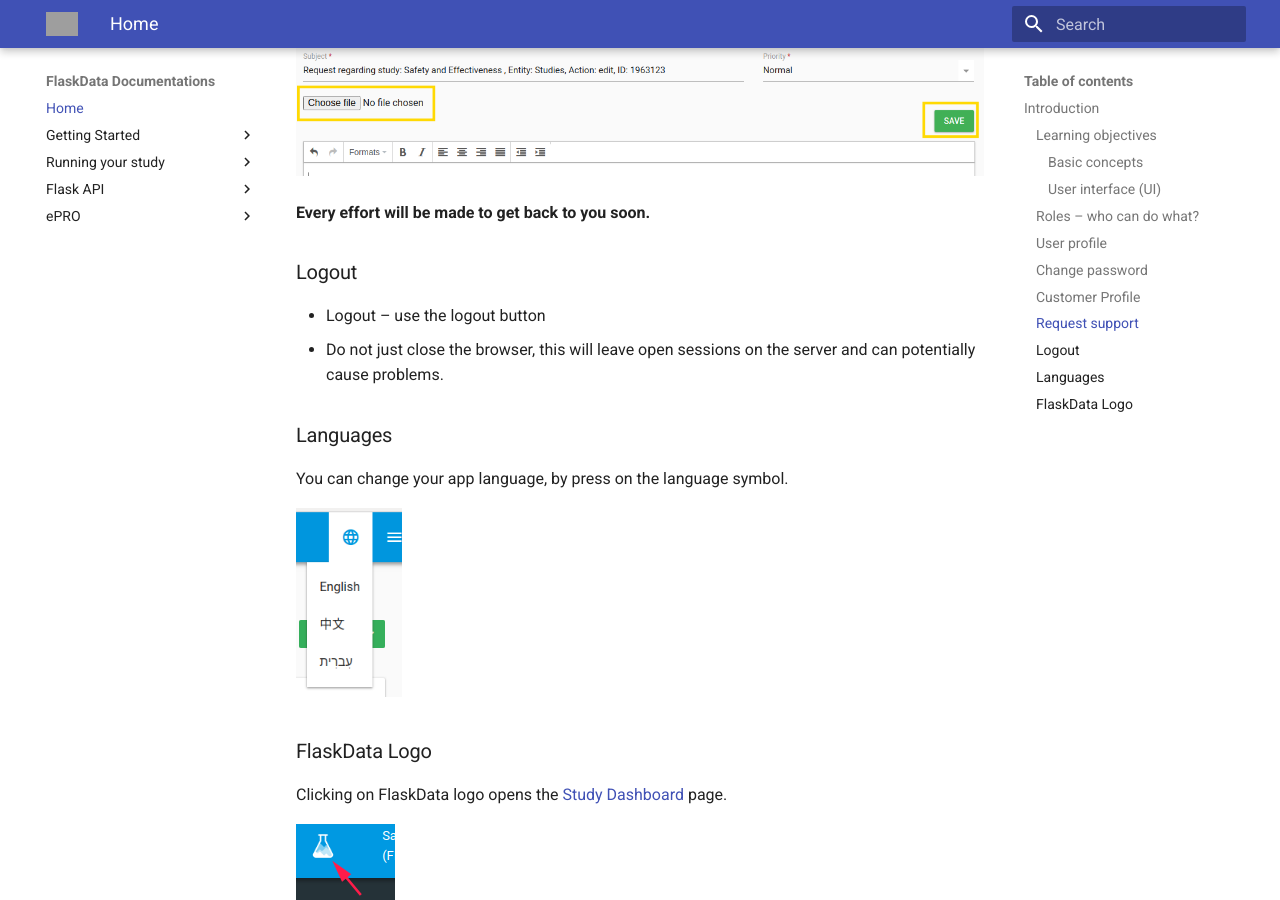
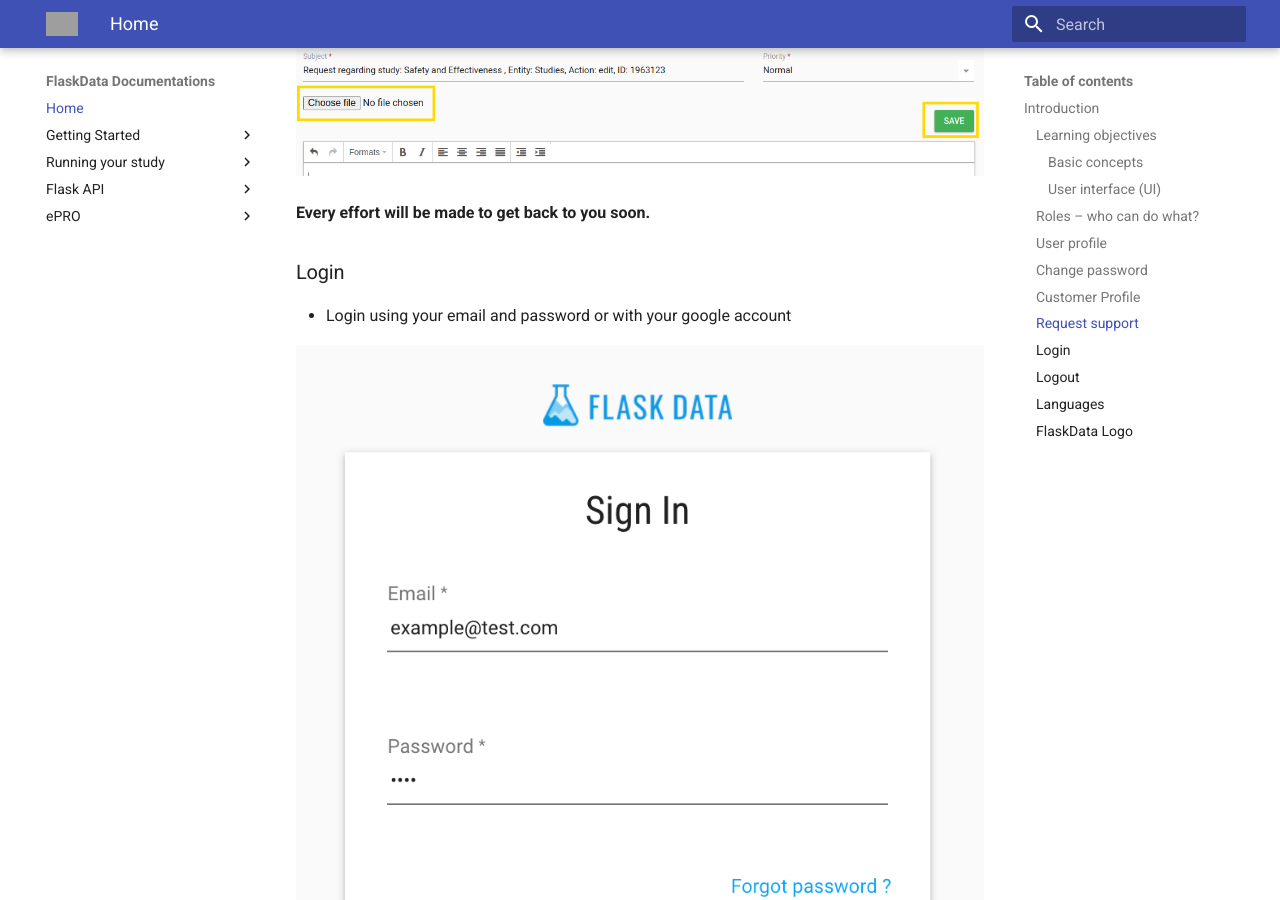
Before and after one commit to onlyjazz/flask-docs, an MkDocs documentation site: the page built from docs/index.md, in a window 1280 px wide and 900 px high, scrolled down 3102 px. Built offline with MkDocs 1.6.1 and Material for MkDocs 9.7.7, drawn with Linux system fonts in a browser that asks for light colours; grey boxes are pictures that could not be loaded.

Commit message:
login documented

```diff
--- a/docs/index.md
+++ b/docs/index.md
@@ -82,6 +82,11 @@
 
 **Every effort will be made to get back to you soon.**
 
+###Login
+* Login using your email and password or with your google account
+
+![Screenshot](img/login.png)
+
 ###Logout
 * Logout – use the logout button
 * Do not just close the browser, this will leave open sessions on the server and can potentially cause problems.
```
Also changed, not shown: docs/img/login.png (added).
